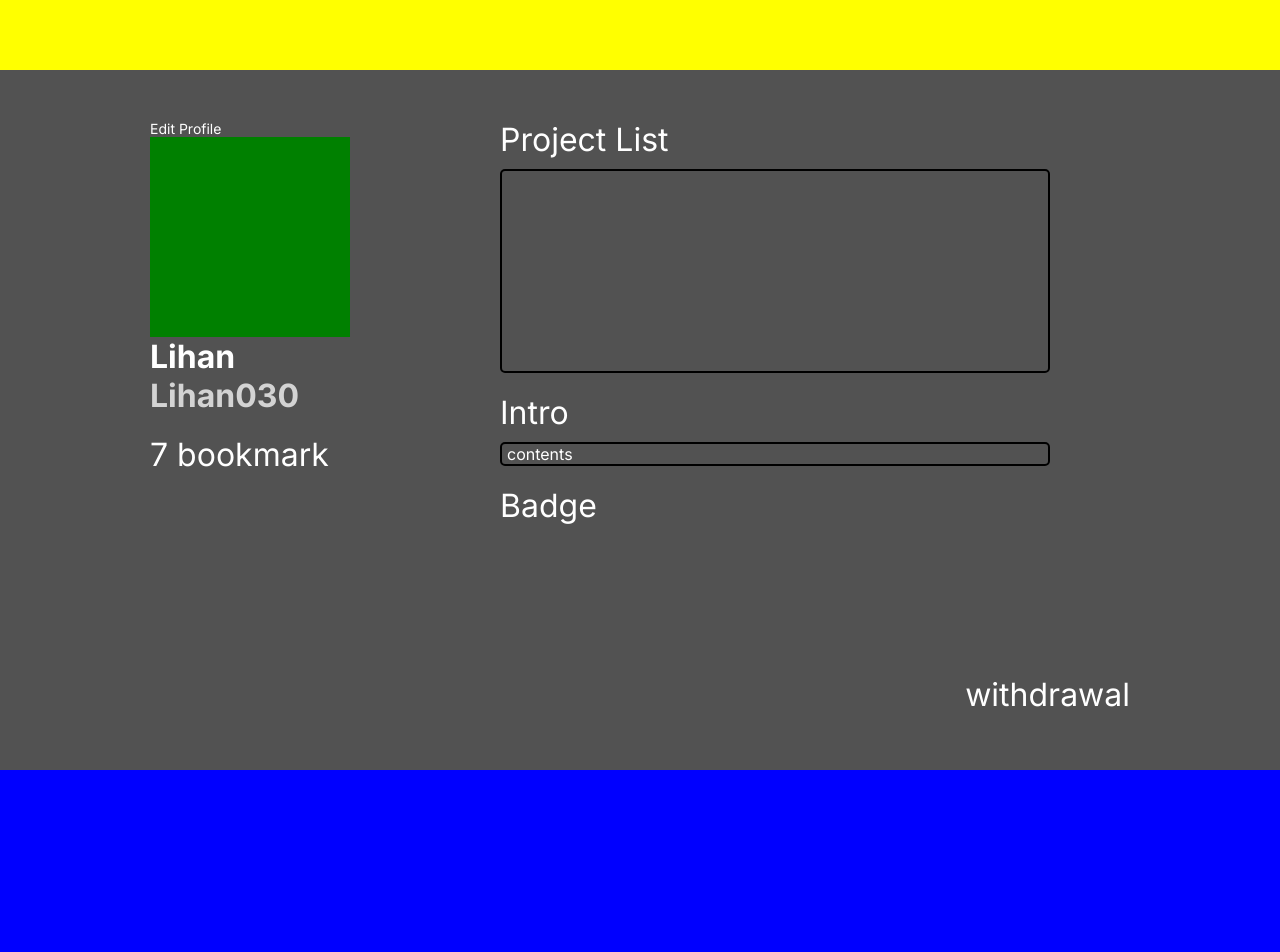
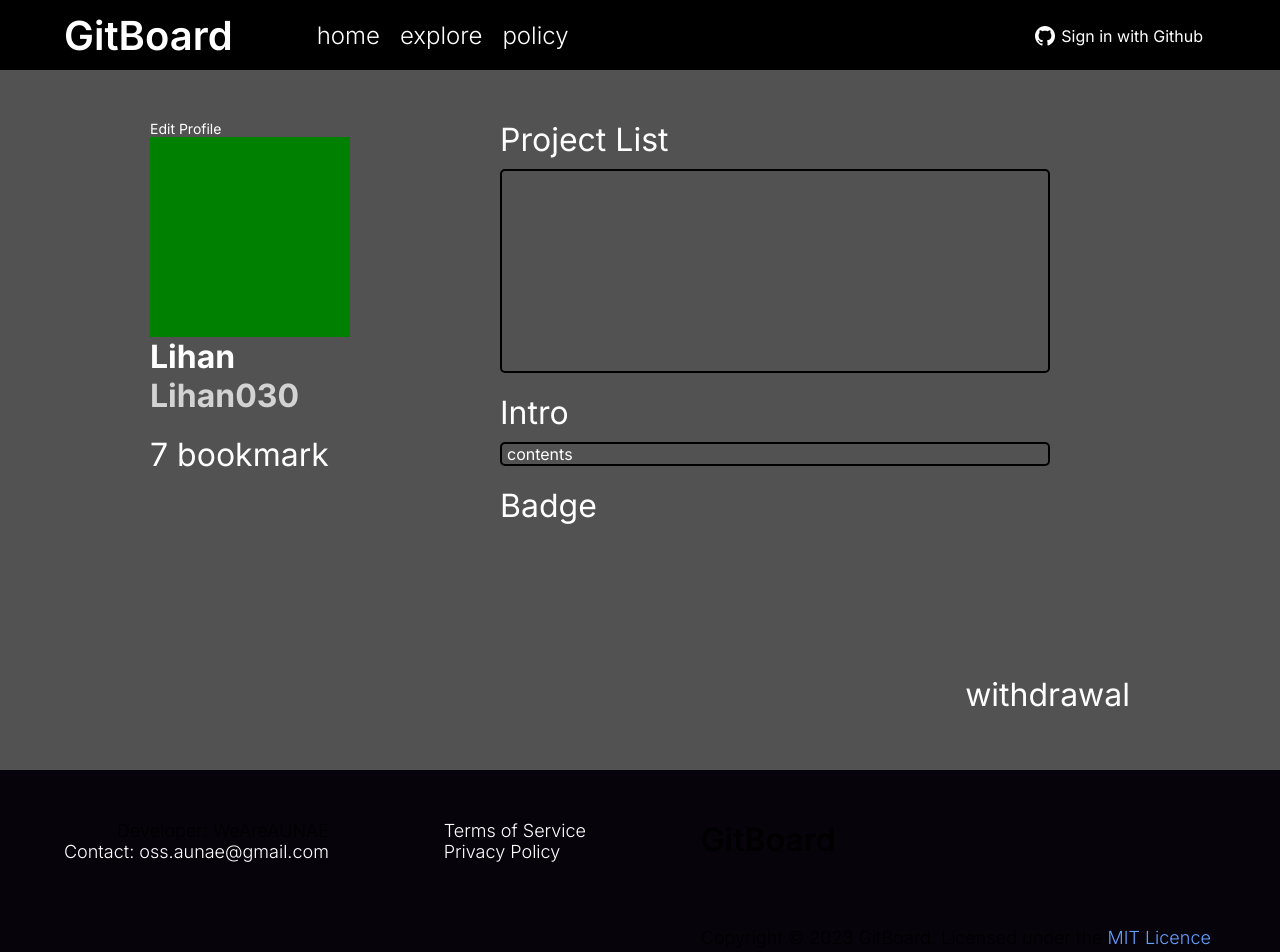
Before and after one commit to OpenBoardTeam/Frontend, a React (Create React App) app: page /profile in a window 1280 px wide. Shown: the top 952 px of the page. Built offline with nearby package versions, Linux system fonts and the light colour scheme.

Commit message:
Rename, Feat: Profile 폴더 생성 및 Header, Footer 적용

```diff
--- a/src/App.js
+++ b/src/App.js
@@ -2,7 +2,7 @@
 
 import Home from "./pages/Home";
 import Dashboard from "./pages/Dashboard";
-import Profile from "./pages/Profile";
+import Profile from "./components/Profile/Profile";
 import Search from "./pages/Search";
 import PostDetail from "./pages/PostDetail";
 import NewPost from "./pages/NewPost";
--- a/src/pages/Profile.jsx
+++ b/src/components/Profile/Profile.jsx
@@ -1,11 +1,13 @@
 import React from "react";
 import "./Profile.css";
+import Header from "./../Header/Header"
+import Footer from "./../Footer/Footer"
 
 const Profile = () => {
     return (
         <>
             <div className="postheader">
-
+                <Header/>
             </div>
             <div className="profilebody">
                 <div className="mybody">
@@ -29,7 +31,7 @@
                 <div className="mywith">withdrawal</div>
             </div>
             <div className="postfooter">
-
+                <Footer/>
             </div>
         </>
     );
--- a/src/pages/NewPost.css
+++ b/src/pages/NewPost.css
@@ -1,6 +1,6 @@
 .postheader {
     height: 70px;
-    background-color: yellow;
+    background-color: black;
 }
 
 .postbody {
```
Also changed, not shown: src/components/Profile/Profile.css (renamed from src/pages/Profile.css).
